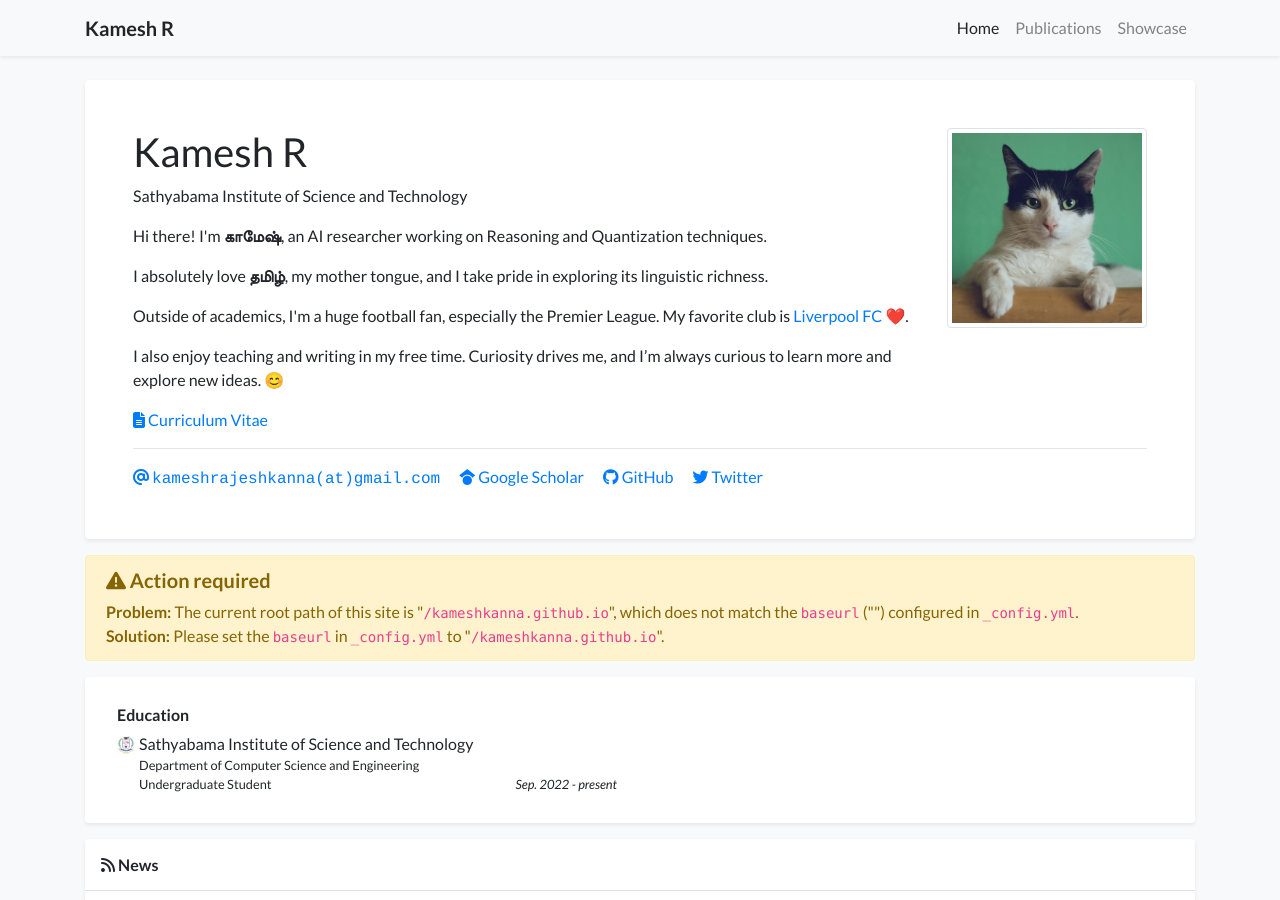
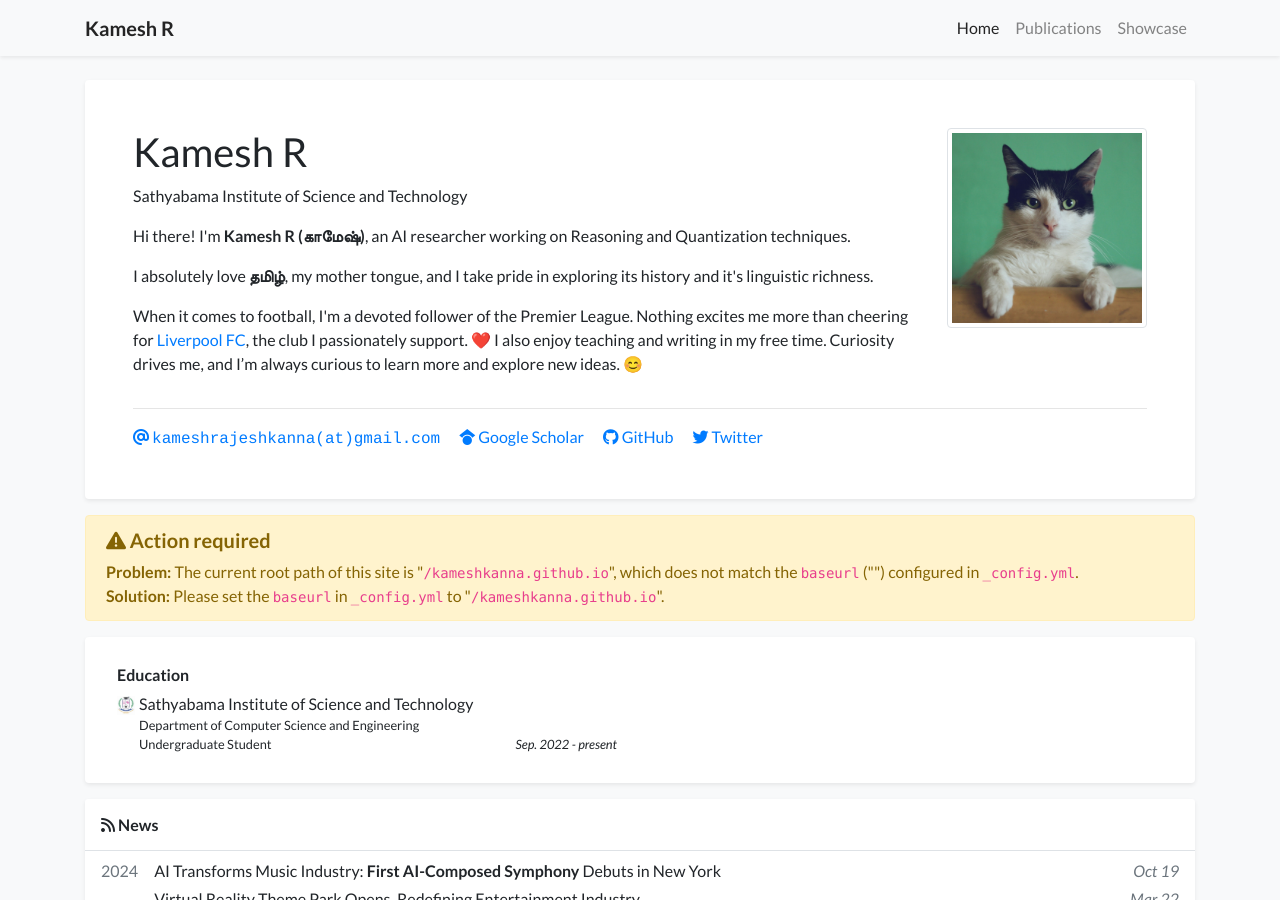
Before and after one commit to kameshkanna/kameshkanna.github.io, a Jekyll site: the page built from index.html, in a window 1280 px wide and 900 px high. Built offline with Jekyll 4.4.1, drawn with Linux system fonts in a browser that asks for light colours; nearby versions of some CDN libraries; a style sheet for code colours, icons or effects is not loaded.

Commit message:
Update profile.yml

```diff
--- a/_data/profile.yml
+++ b/_data/profile.yml
@@ -8,7 +8,7 @@
 
 
 email: "kameshrajeshkanna@gmail.com"
-cv_link: amber-betteanne-66.tiiny.site
+#cv_link: amber-betteanne-66.tiiny.site
 gscholar: 9TREU28AAAAJ  # This is an example, replace it with your own Google Scholar ID
 github: kameshkanna
 twitter: edkamesh  # Do not include the '@' symbol
@@ -21,16 +21,14 @@
 short_bio_text_justify: false
 short_bio: >-
   <p>
-  Hi there! I'm <strong>காமேஷ்</strong>, an AI researcher working on Reasoning and Quantization techniques.
+  Hi there! I'm <strong>Kamesh R (காமேஷ்)</strong>, an AI researcher working on Reasoning and Quantization techniques.
   </p>
   <p>
-  I absolutely love <strong>தமிழ்</strong>, my mother tongue, and I take pride in exploring its linguistic richness.
+  I absolutely love <strong>தமிழ்</strong>, my mother tongue, and I take pride in exploring its history and it's linguistic richness.
   </p>
   <p>
-  Outside of academics, I'm a huge football fan, especially the Premier League. My favorite club is
-  <a href="https://www.liverpoolfc.com" target="_blank">Liverpool FC</a> ❤️.
-  </p>
-  <p>
+  When it comes to football, I'm a devoted follower of the Premier League.
+  Nothing excites me more than cheering for <a href="https://www.liverpoolfc.com" target="_blank">Liverpool FC</a>, the club I passionately support. ❤️
   I also enjoy teaching and writing in my free time. Curiosity drives me, and I’m always curious to learn more and explore
   new ideas. 😊
   </p>
```
